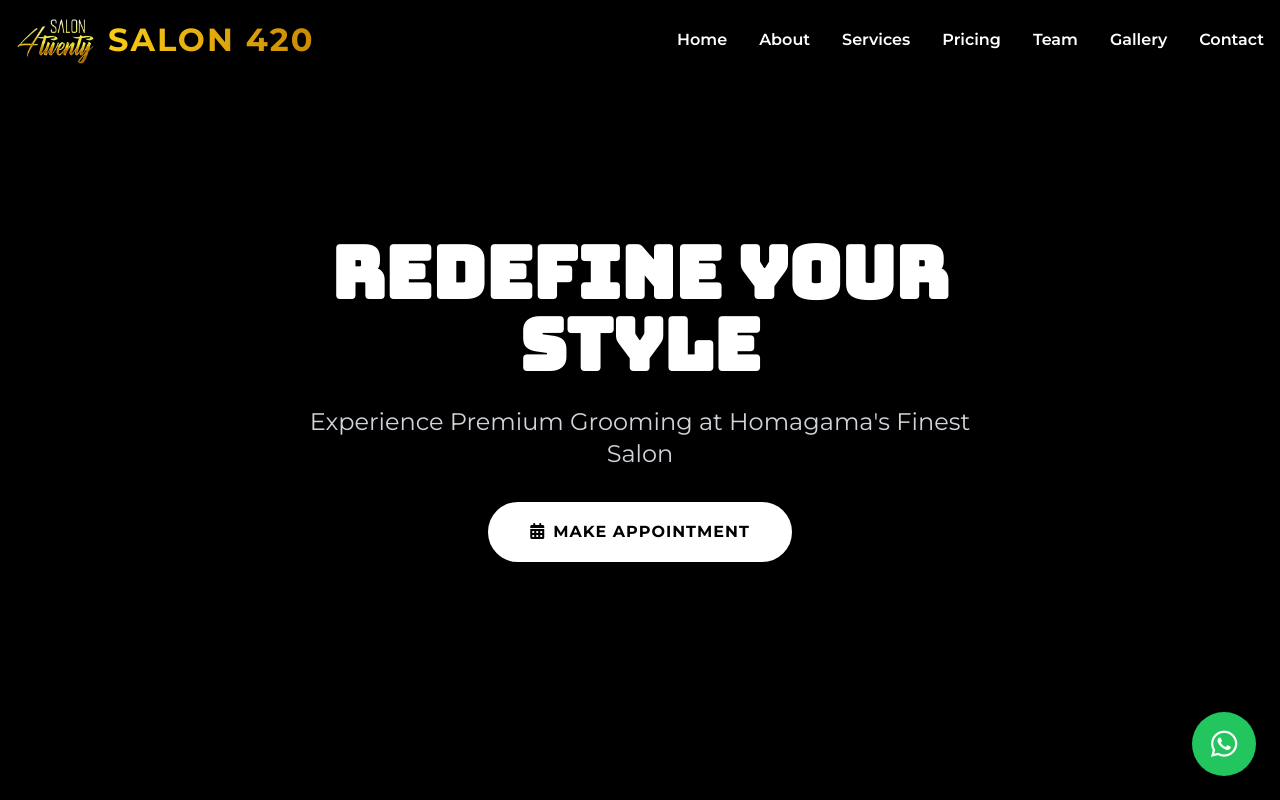
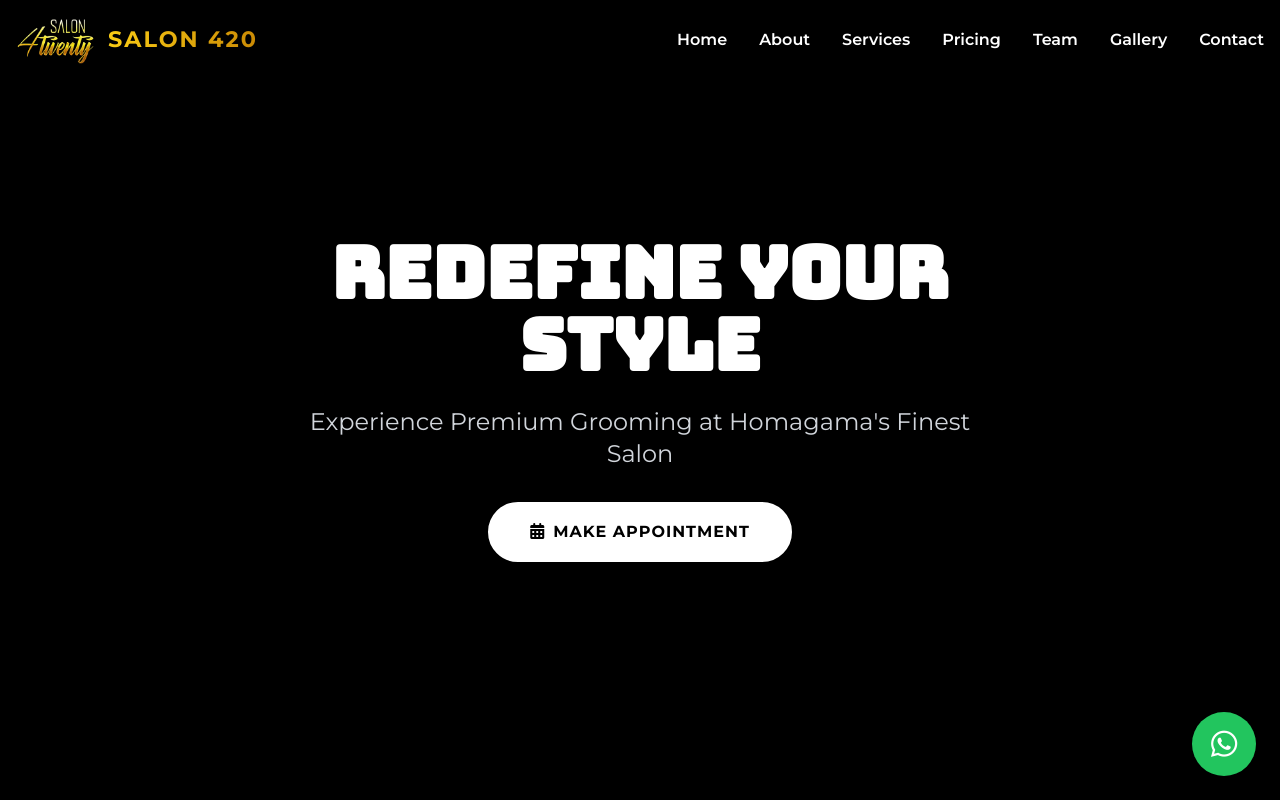
Before and after one commit to d3vnexus/salon420, a plain HTML site: page index.html in a window 1280 px wide. Shown: the top 800 px of the page. Drawn offline with nearby package versions, Linux system fonts and the light colour scheme.

Commit message:
Update index.html

```diff
--- a/index.html
+++ b/index.html
@@ -48,12 +48,12 @@
 
         .navbar.scrolled {
             background: rgba(0, 0, 0, 0.95);
-            backdrop-filter: blur(10px);
+            /* backdrop-filter: blur(10px); */
             box-shadow: 0 2px 20px rgba(255, 255, 255, 0.1);
         }
 
         .logo-text {
-            font-size: 2rem;
+            font-size: 1.4rem;
             font-weight: 900;
             letter-spacing: 2px;
             background: linear-gradient(135deg, #fff 0%, #888 100%);
@@ -1141,4 +1141,5 @@
 
 </body>
 
+
 </html>
```
